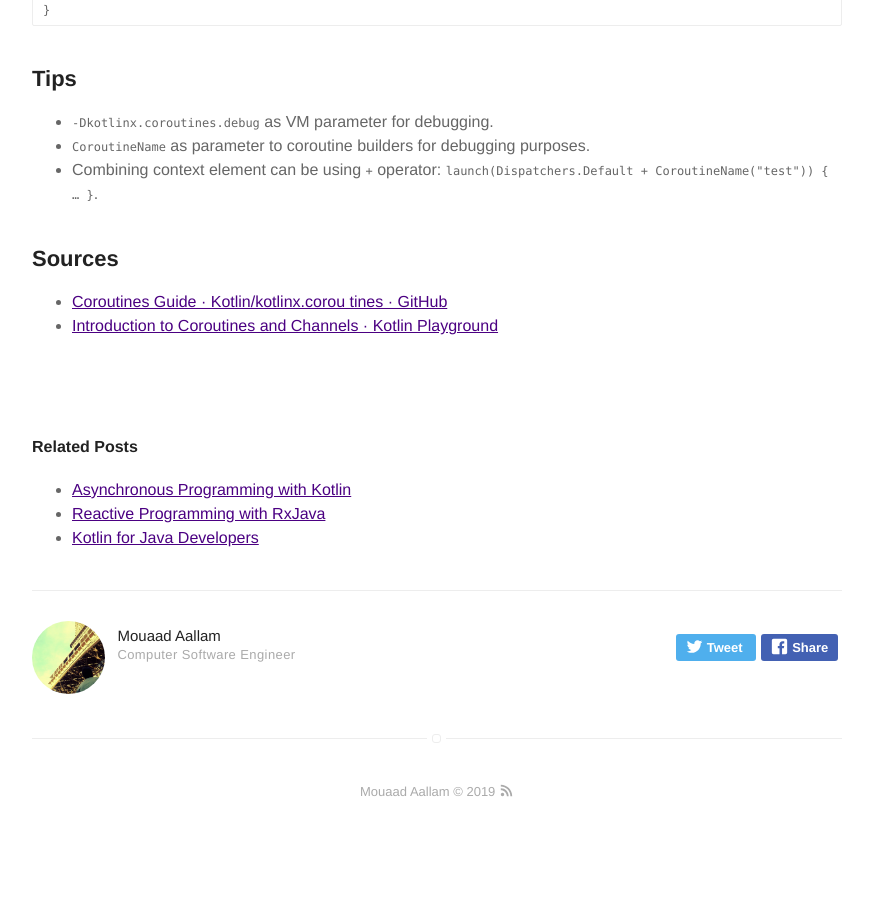
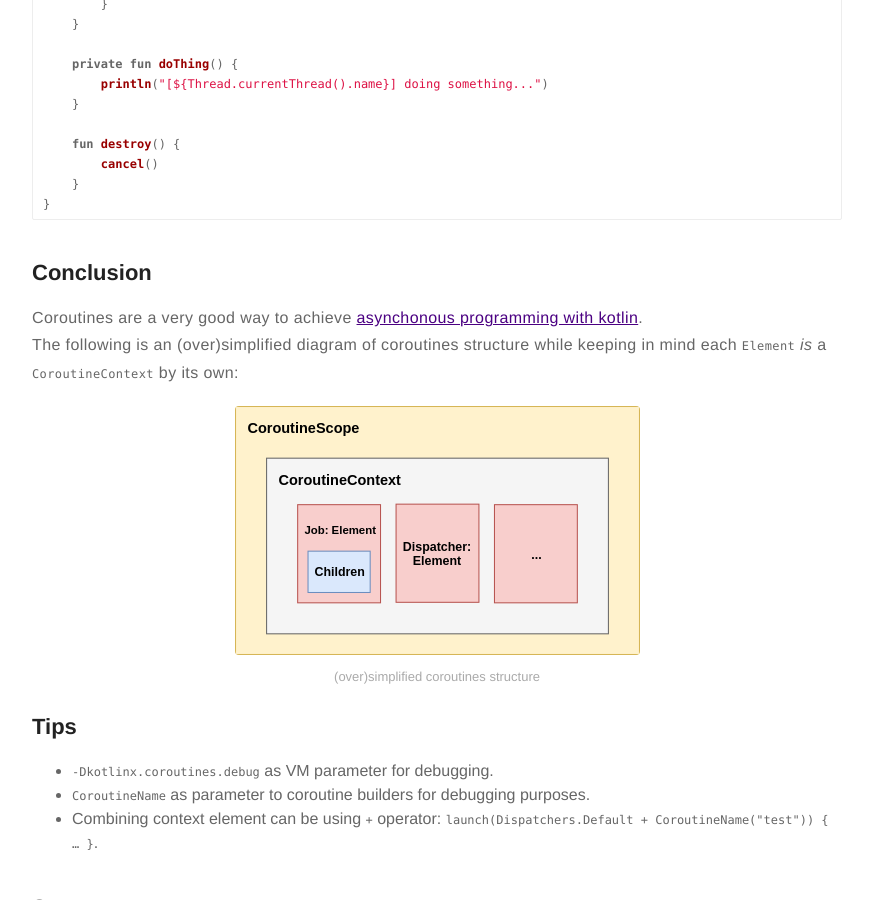
Before and after one commit to aallam/aallam.github.io, a Jekyll site: the page built from _posts/2019-06-08-kotlin-coroutines-basics.md, in a window 1280 px wide and 900 px high, scrolled down 7693 px. Shown: the whole window, without its empty margins (203-1076 px from the left). Built offline with Jekyll 4.4.1, drawn with Linux system fonts in a browser that asks for light colours; before the commit the page ends 8532 px from its top, so only the background shows below that.

Commit message:
[Article] fix images <p> and add conclusion

````diff
--- a/_posts/2019-06-08-kotlin-coroutines-basics.md
+++ b/_posts/2019-06-08-kotlin-coroutines-basics.md
@@ -11,9 +11,9 @@ blog: true
 jemoji:
 ---
 
-<div class="text-center" markdown="1">
-![Kotlin Couroutines][3]{:width="75%"}
-<figcaption class="caption">Banner from <em>kotlin blog</em></figcaption>
+<div class="text-center">
+   <img class="image" src="{{ site.url }}/assets/images/blog/kotlin_coroutines_banner.png" alt="Kotlin Couroutines" width="75%"/>
+   <figcaption class="caption">Banner from <em>kotlin blog</em></figcaption>
 </div>
 <br/>
 
@@ -125,6 +125,11 @@ In the previous example,  `GlobalScope.launch` has been used to create a top-lev
 * The scope is generally responsible for children coroutines, and their lifetime is attached to the lifetime of the scope.
 * The scope can automatically cancel children coroutines in case of the operation canceling or revoke.
 * The scope automatically waits for completion of all the children coroutines.
+
+<div class="text-center">
+   <img class="image" src="{{ site.url }}/assets/images/blog/job_lifecycle.svg" alt="Job lifecycle" width="75%"/>
+   <figcaption class="caption">Job Lifecycle</figcaption>
+</div>
 
 Let’s apply this to our example:
 ```kotlin
@@ -306,6 +311,15 @@ class Activity : CoroutineScope by CoroutineScope(Dispatchers.Default) {
 }
 ```
 
+## Conclusion
+Coroutines are a very good way to achieve [asynchonous programming with kotlin][4].
+The following is an (over)simplified diagram of coroutines structure while keeping in mind each `Element` *is* a `CoroutineContext` by its own:
+
+<div class="text-center">
+   <img class="image" src="{{ site.url }}/assets/images/blog/coroutines_structure.svg" alt="coroutines structure" width="50%"/>
+   <figcaption class="caption">(over)simplified coroutines structure</figcaption>
+</div>
+
 ## Tips
 * `-Dkotlinx.coroutines.debug` as VM parameter for debugging.
 * `CoroutineName` as parameter to coroutine builders for debugging purposes.
@@ -318,3 +332,5 @@ class Activity : CoroutineScope by CoroutineScope(Dispatchers.Default) {
 [1]: https://github.com/Kotlin/kotlinx.coroutines/blob/master/coroutines-guide.md
 [2]: https://play.kotlinlang.org/hands-on/Introduction%20to%20Coroutines%20and%20Channels/01_Introduction
 [3]: {{ site.url }}/assets/images/blog/kotlin_coroutines_banner.png
+[4]: {{ site.url }}/asynchronous-programming-with-kotlin/
+[6]: {{ site.url }}/assets/images/blog/job_lifecycle.svg
````
Also changed, not shown: _posts/2019-06-05-asynchronous-programming-with-kotlin.md (+7 -10 lines), assets/images/blog/coroutines_structure.svg (added), assets/images/blog/job_lifecycle.svg (added).
